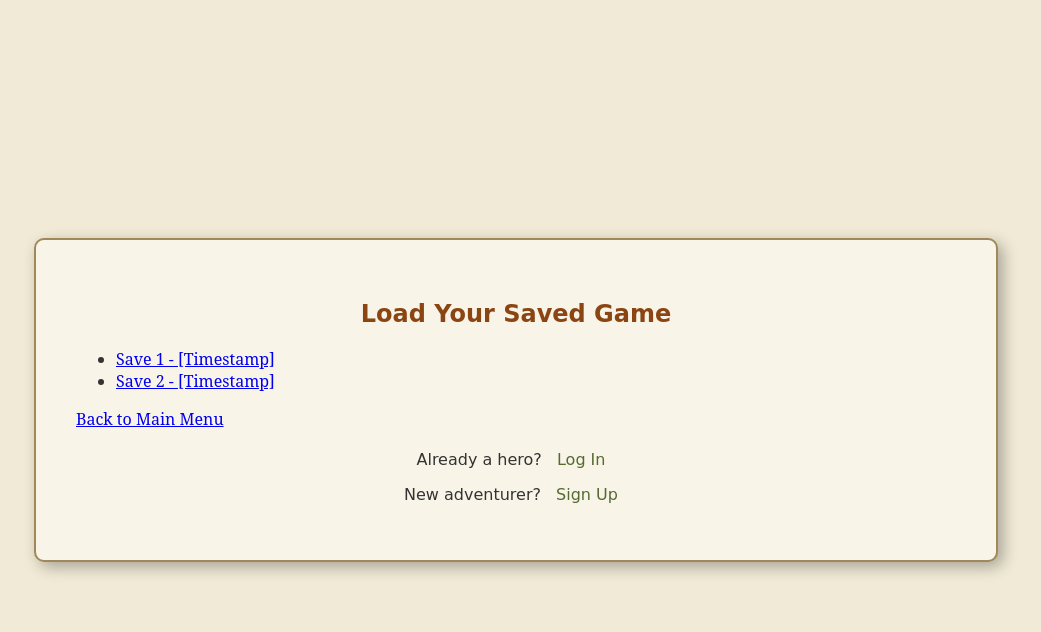
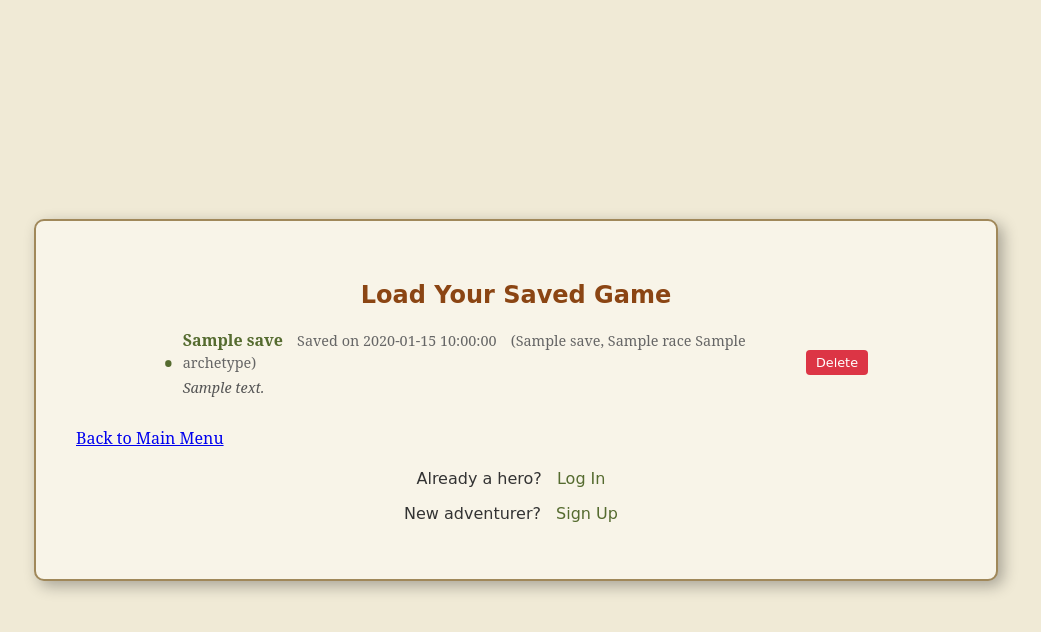
Before and after one commit to ssheraliev/alk-oop-flask-project, a Flask app: template templates/load_game.html in a window 1280 px wide. Shown: the top 632 px of the page, without its empty margins (124-1165 px from the left). Run offline with Flask 3, Linux system fonts and the light colour scheme; the template is opened without the code that fills it: most values are stand-ins (such as "Sample title", 1, 10 or a date in 2020); some libraries are stand-ins or nearby versions; some web fonts are replaced.

Commit message:
Add Load Game template to list, load, and delete saved games with basic UI structure.

```diff
--- a/templates/load_game.html
+++ b/templates/load_game.html
@@ -4,9 +4,38 @@
 
 {% block content %}
     <h2>Load Your Saved Game</h2>
-    <ul>
-        <li><a href="#">Save 1 - [Timestamp]</a></li>
-        <li><a href="#">Save 2 - [Timestamp]</a></li>
+
+    {% if save_games %}
+        <ul class="saved-games-list">
+            {% for save in save_games %}
+                <li class="save-item">
+                    <div class="save-details">
+                        {# Link to load the game #}
+                        <a href="{{ url_for('load_game', save_id=save.id) }}">
+                            {# Display the save name and timestamp #}
+                            <span class="save-name">{{ save.save_name }}</span>
+                            <span class="save-timestamp">Saved on {{ save.timestamp }}</span>
+                            {% if save.character_name %}
+                                <span class="save-character">({{ save.character_name }}, {{ save.race }} {{ save.archetype }})</span>
+                            {% endif %}
+                        </a>
+                        {% if save.story_text_snippet %}
+                            <div class="story-snippet">
+                                {{ save.story_text_snippet[:150] }}{% if save.story_text_snippet|length > 150 %}...{% endif %}
+                            </div>
+                        {% endif %}
+                    </div>
+
+                    <form method="POST" action="{{ url_for('delete_save', save_id=save.id) }}" class="delete-form">
+                        <button type="submit" class="delete-button">Delete</button>
+                    </form>
+                </li>
+            {% endfor %}
         </ul>
+    {% else %}
+        <p>No saved games found for your account.</p>
+    {% endif %}
+
     <p><a href="{{ url_for('index') }}">Back to Main Menu</a></p>
+
 {% endblock %}
```
